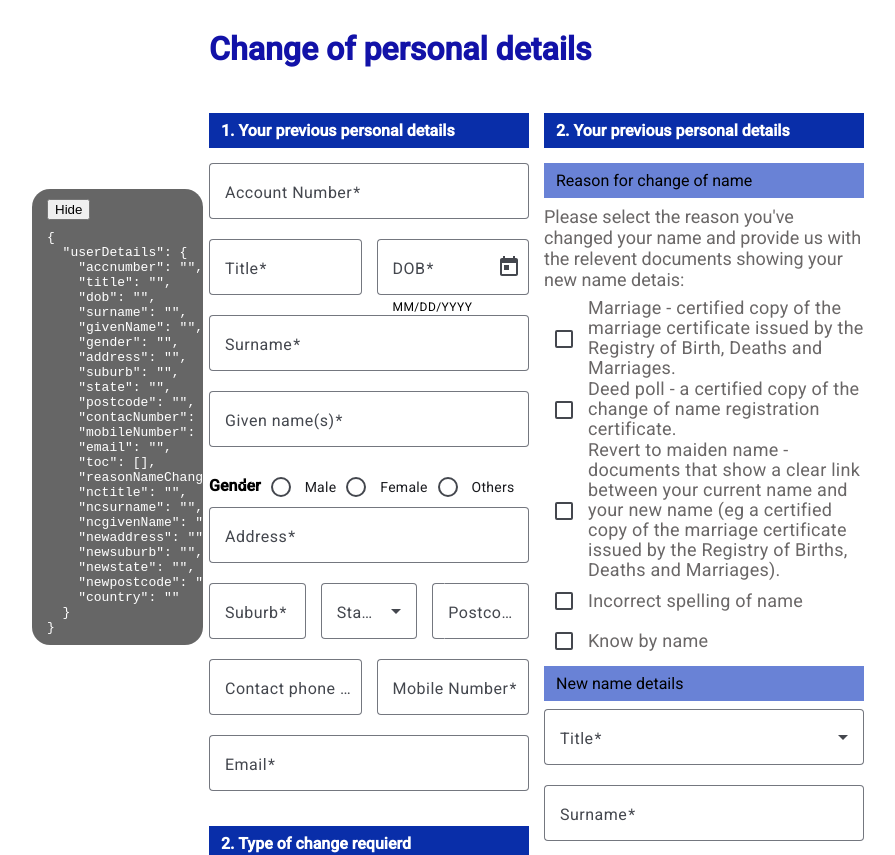
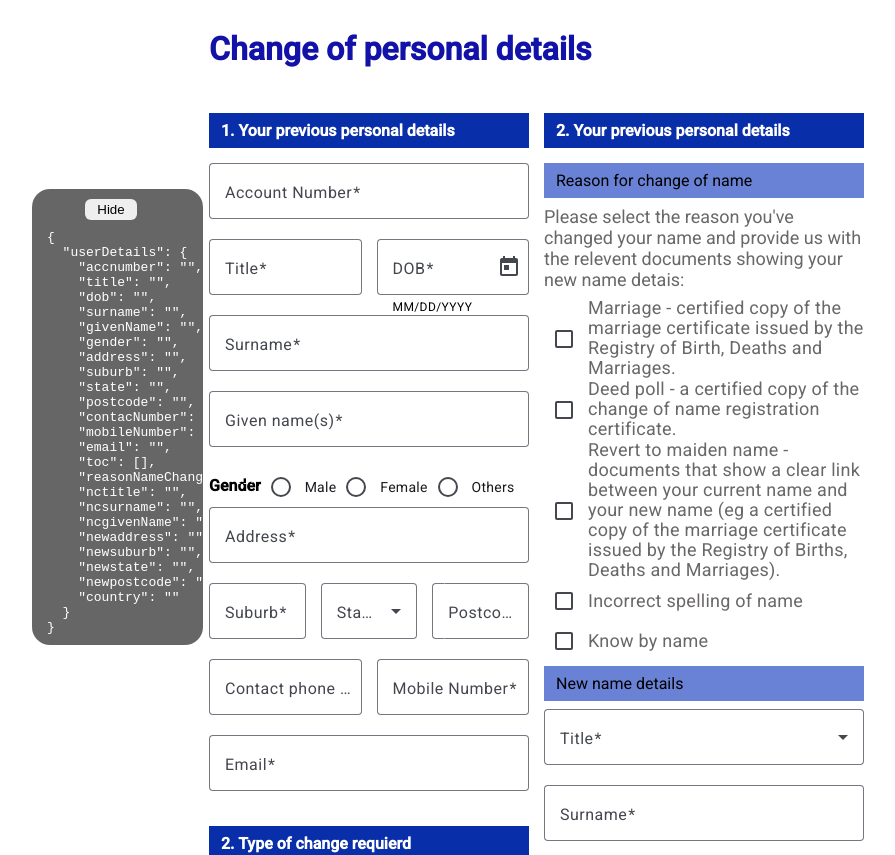
Before and after one commit to kumaruidivloper/angular-forms-tutorial, an Angular app: page / in a window 1280 px wide. Shown: the top 855 px of the page, without its empty margins (111-1006 px from the left). Built offline with nearby package versions, Linux system fonts and the light colour scheme.

Commit message:
style refactor

```diff
--- a/src/app/app.html
+++ b/src/app/app.html
@@ -258,13 +258,15 @@
     </div>
   </div>
 
-  <div style="text-align: right;">
+  <div class="buttonAlginRight">
     <button matButton="filled" type="submit">Submit</button>
   </div>
 </div>
 </form>
 
 <div class="preview">
-    <button style="margin-bottom: 10px;" (click)="togglePre = !togglePre">{{togglePre ? 'Hide' : 'Show'}}</button>
+   <div class="buttonAlginCenter">
+     <button class="previexToggle" (click)="togglePre = !togglePre">{{togglePre ? 'Hide' : 'Show'}}</button>
+   </div>
     <pre *ngIf="togglePre">{{myForm.value | json}}</pre>
 </div>
--- a/src/app/app.scss
+++ b/src/app/app.scss
@@ -150,3 +150,14 @@ p.borderStyle
 p.noteStyle {
   padding: 0 0 8px 0; color: #6a6767; font-size: 18px;
 }
+
+button.previexToggle {
+  margin-bottom: 10px; border-radius: 6px; padding: 3px 12px; border: none;
+}
+
+div.buttonAlginCenter {
+  text-align: center;
+}
+div.buttonAlginRight {
+  text-align: right;
+}
```
